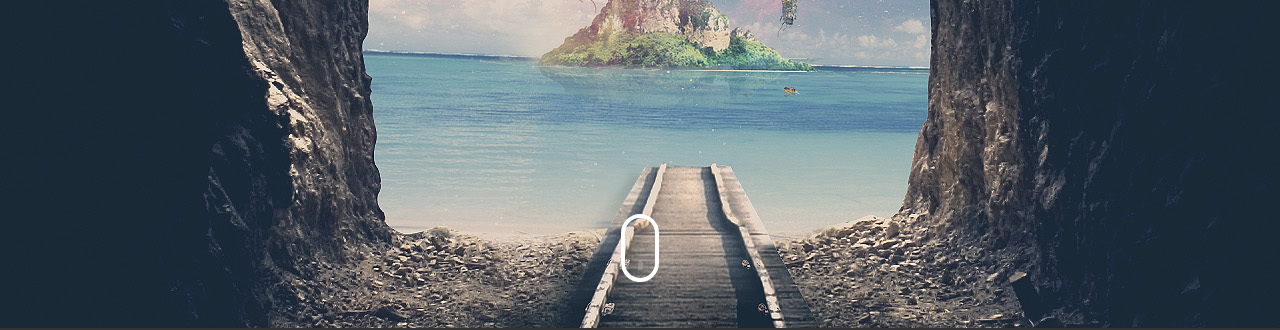
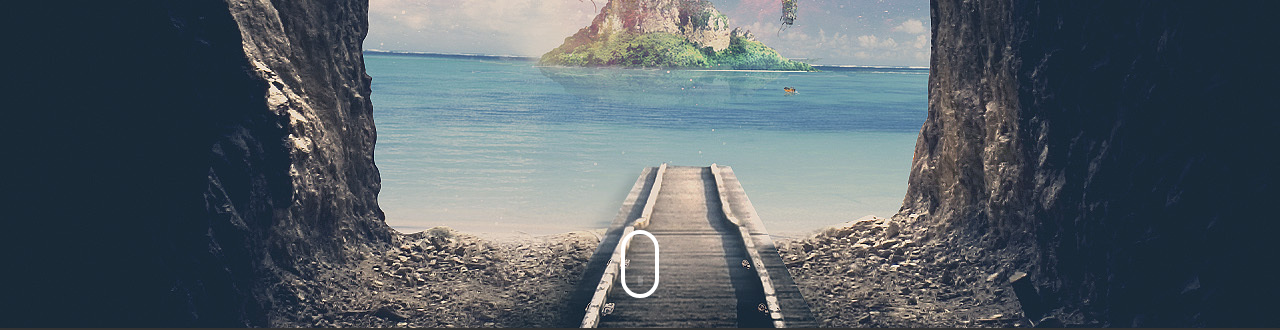
Before and after one commit to pac28015/Parallax-effect, a plain HTML site: page index.html in a window 1280 px wide. Shown: the part 472-802 px from the top of the page. Drawn offline with Linux system fonts and the light colour scheme.

Commit message:
Poralax effectv1

```diff
--- a/css/mouse.css
+++ b/css/mouse.css
@@ -1,6 +1,6 @@
 .middle {
     position: absolute;
-    top: 90%;
+    top: 92%;
     left: 50%;
     transform: translate(-50%, -50%);
 
```
